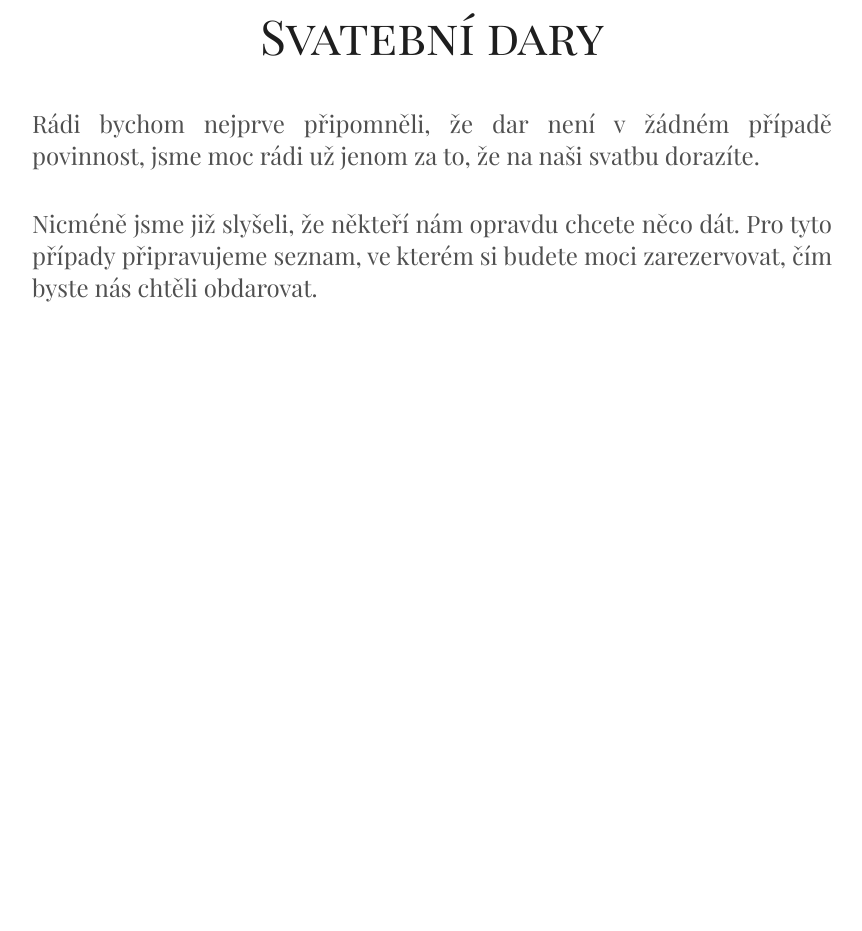
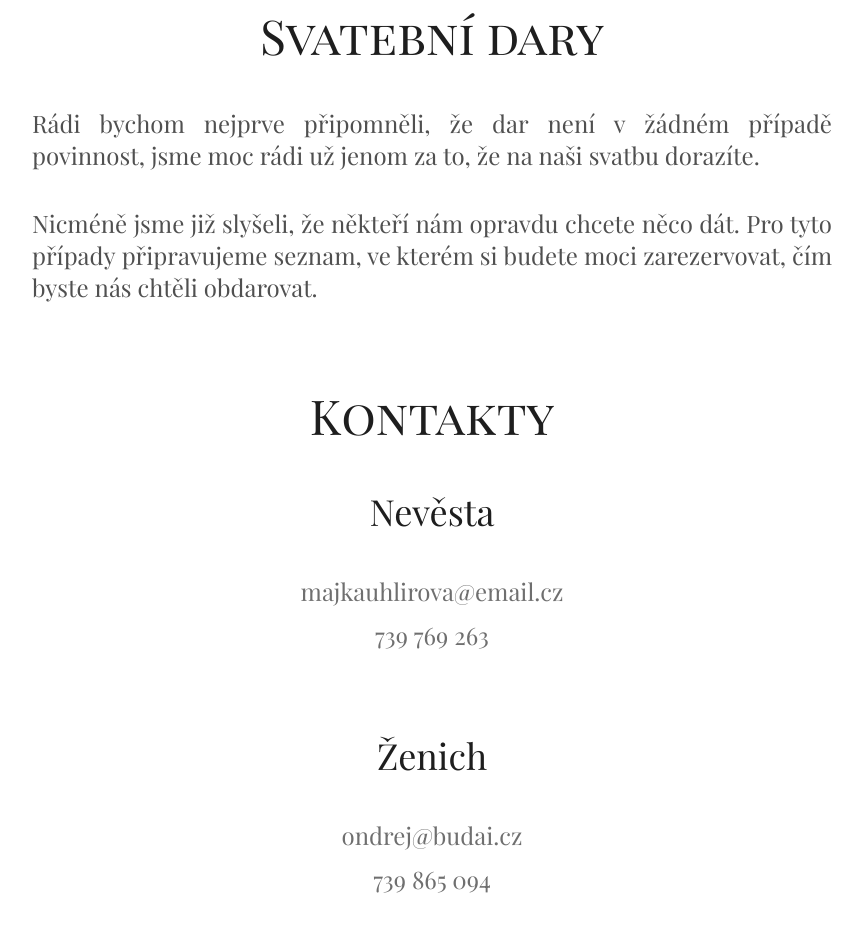
Before and after one commit to ondrejbudai/wedding-website-dev, a plain HTML site: page index.html in a window 1280 px wide. Shown: the part 4637-5568 px from the top of the page, without its empty margins (208-1070 px from the left). Before the commit the page ends 5020 px from the top, so only its background shows below. Drawn offline with Linux system fonts and the light colour scheme; a script that the page names is missing.

Commit message:
add contacts

```diff
--- a/index.html
+++ b/index.html
@@ -79,6 +79,10 @@
             margin-top: 0;
             margin-bottom: 1.5em;
             width: 100%;
+        }
+
+        p.less-margin {
+            margin-bottom: 0.5em;
         }
 
         p:last-child {
@@ -396,6 +400,27 @@
 
     <!--    </article>-->
 </section>
+<section class="important">
+    <h3>Kontakty</h3>
+    <article class="wip">
+        <h4>Nevěsta</h4>
+        <p class="less-margin">
+            majkauhlirova@email.cz
+        </p>
+        <p>
+            739 769 263
+        </p>
+    </article>
+    <article class="wip">
+        <h4>Ženich</h4>
+        <p class="less-margin">
+            ondrej@budai.cz
+        </p>
+        <p class="less-margin">
+            739 865 094
+        </p>
+    </article>
+</section>
 
 <script type="text/javascript" src="https://api.mapy.cz/loader.js"></script>
 <script type="text/javascript">Loader.load();</script>
```
